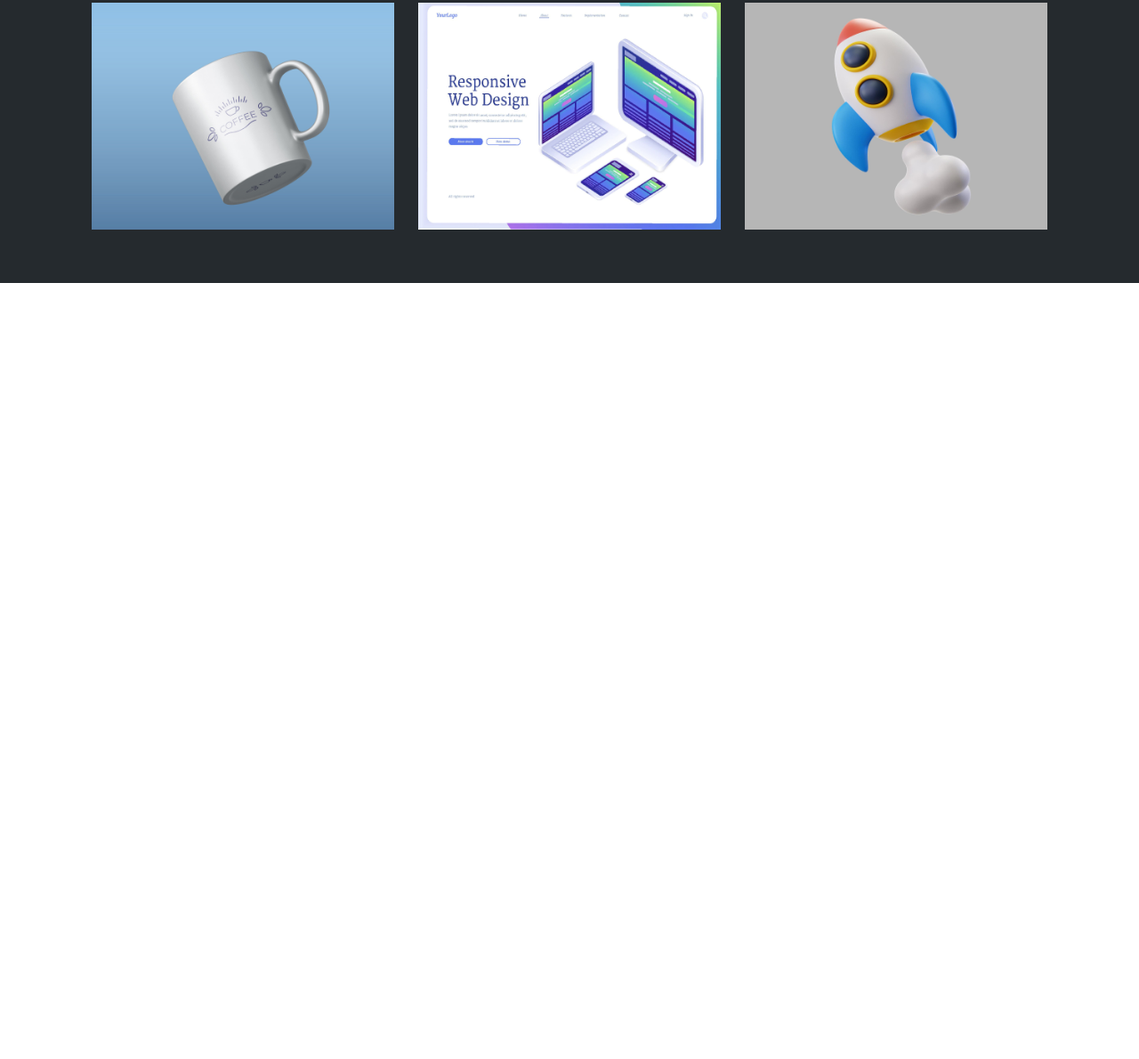
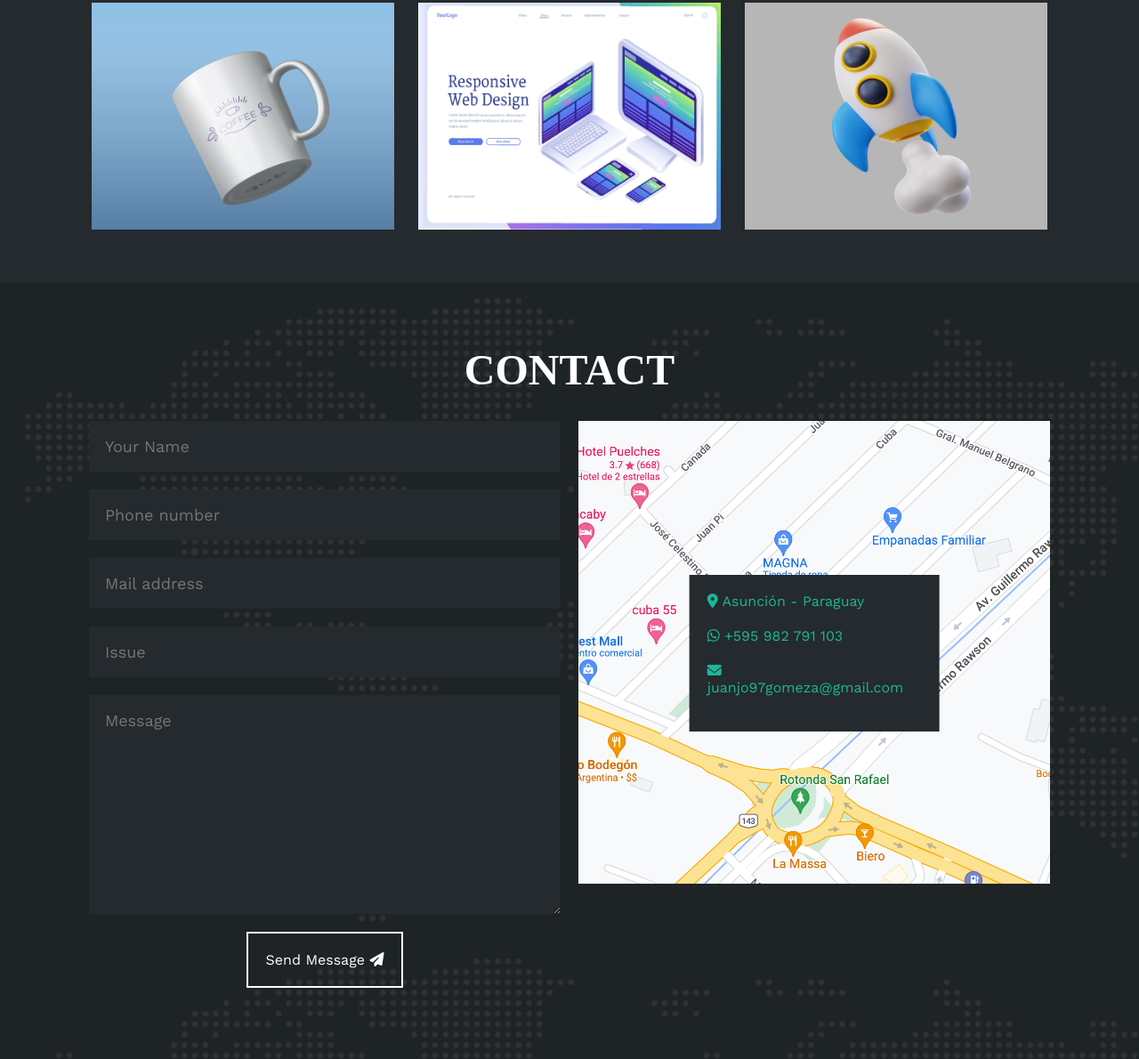
Before and after one commit to Juanmjo/portfolio, a plain HTML site: page index.html in a window 1280 px wide. Shown: the part 3256-4446 px from the top of the page at 89% size. Before the commit the page ends 3574 px from the top, so only its background shows below. Drawn offline with nearby package versions, Linux system fonts and the light colour scheme.

Commit message:
Agregando seccion Contacto

```diff
--- a/index.html
+++ b/index.html
@@ -313,5 +313,46 @@
             </div>
         </div>
     </section>
+
+    <!-- SECTION CONTACT -->
+    <section class="contact" id="contact">
+        <div class="container-section">
+            <h2>CONTACT</h2>
+            <div class="row">
+                <!-- FORM -->
+                <div class="col">
+                    <input type="text" placeholder="Your Name">
+                    <input type="text" placeholder="Phone number">
+                    <input type="text" placeholder="Mail address">
+                    <input type="text" placeholder="Issue">
+                    <textarea name="" id="" cols="30" rows="10" placeholder="Message"></textarea>
+                    <button>
+                        Send Message <i class="fa-solid fa-paper-plane"></i>
+                        <span class="overlay"></span>
+                    </button>
+                </div>
+                <!-- MAP -->
+                <div class="col">
+                    <img src="assets/ubicacion.png" alt="Map">
+                    <div class="info">
+                        <ul>
+                            <li>
+                                <i class="fa-solid fa-location-dot"></i>
+                                Asunción - Paraguay
+                            </li>
+                            <li>
+                                <i class="fa-brands fa-whatsapp"></i>
+                                +595 982 791 103
+                            </li>
+                            <li>
+                                <i class="fa-solid fa-envelope"></i>
+                                juanjo97gomeza@gmail.com
+                            </li>
+                        </ul>
+                    </div>
+                </div>
+            </div>
+        </div>
+    </section>
 </body>
 </html>
--- a/styles.css
+++ b/styles.css
@@ -455,3 +455,89 @@ html {
 .portfolio .galery .proyect .overlay:hover h3 {
   margin-bottom: 0px;
 }
+
+/* SECTION CONTACT */
+.contact {
+  background-image: url(assets/contact_bg.png);
+  background-color: #1e2326;
+  color: #fff;
+  padding: 50px 0;
+}
+.contact .container-section {
+  max-width: 1100px;
+  margin: auto;
+}
+.contact h2 {
+  font-size: 48px;
+  font-family: "Righteous";
+  text-align: center;
+  padding: 20px 0;
+}
+.contact .row {
+  display: flex;
+}
+.contact .col {
+  width: 50%;
+  padding: 10px;
+  position: relative;
+}
+.contact .col input,
+.contact .col textarea {
+  display: block;
+  width: 100%;
+  padding: 18px;
+  border: none;
+  margin-bottom: 20px;
+  background-color: #252a2e;
+  color: #fff;
+  font-size: 18px;
+}
+.contact button {
+  cursor: pointer;
+  background-color: transparent;
+  border: 2px solid #fff;
+  width: fit-content;
+  display: block;
+  margin: 20px auto;
+  font-size: 16px;
+  color: #fff;
+  position: relative;
+  z-index: 10;
+  padding: 20px;
+}
+.contact button .overlay {
+  position: absolute;
+  top: 0;
+  left: 0;
+  width: 0;
+  height: 100%;
+  background-color: #1cb698;
+  z-index: -1;
+  transition: 1s;
+}
+.contact button:hover .overlay {
+  width: 100%;
+}
+.contact .col img {
+  width: 100%;
+}
+.contact .col .info {
+  position: absolute;
+  top: 40%;
+  background-color: #252a2e;
+  padding: 20px;
+  max-width: 350px;
+  left: 50%;
+  transform: translate(-50%, -50%);
+}
+.contact .col .info ul {
+  list-style: none;
+}
+.contact .col .info ul li {
+  margin-bottom: 20px;
+}
+.contact .col .info ul li {
+  color: #1cb698;
+  display: inline-block;
+  margin-right: 20px;
+}
```
